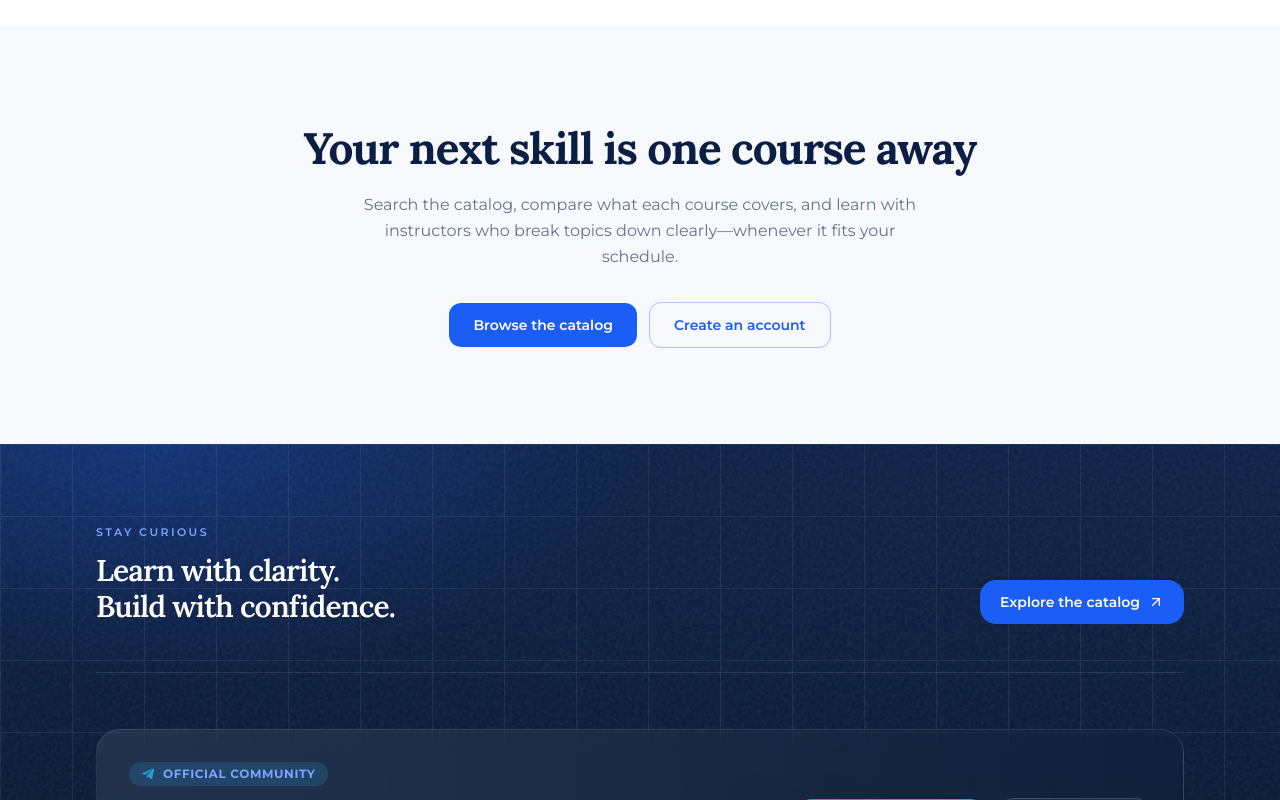
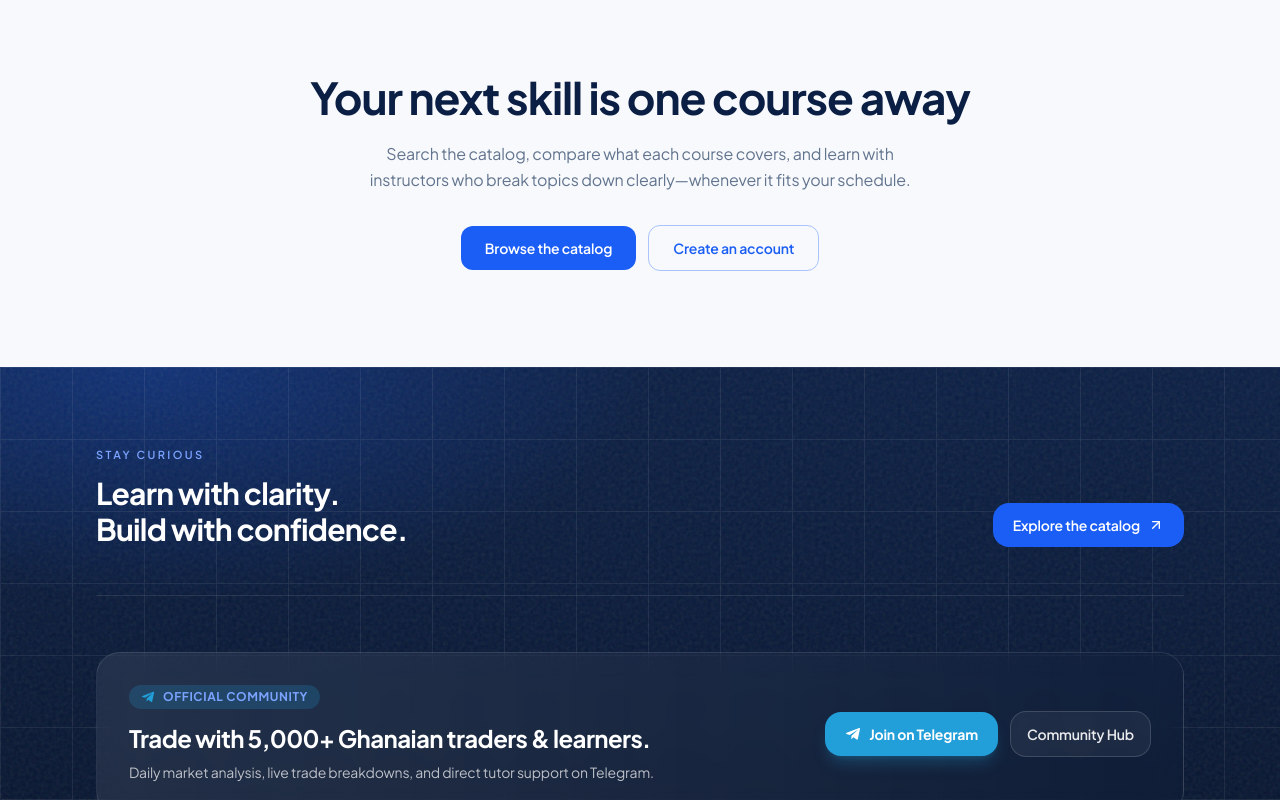
Before and after one commit to Asamoah4284/QuickX, a React (Vite) app in the folder Frontend/my-app/: page / in a window 1280 px wide. Shown: the part 3720-4520 px from the top of the page. Built offline with nearby package versions, Linux system fonts and the light colour scheme; no server answers.

Commit message:
Typography Overhaul: modern Plus Jakarta Sans/Inter font hierarchy, bold headings, and clean descriptions

```diff
--- a/Frontend/my-app/index.html
+++ b/Frontend/my-app/index.html
@@ -44,7 +44,7 @@
     <link rel="stylesheet" href="https://cdnjs.cloudflare.com/ajax/libs/font-awesome/6.0.0-beta3/css/all.min.css">
     <link rel="preconnect" href="https://fonts.googleapis.com">
     <link rel="preconnect" href="https://fonts.gstatic.com" crossorigin>
-    <link href="https://fonts.googleapis.com/css2?family=Lora:ital,wght@0,400..700;1,400..700&family=Montserrat:ital,wght@0,100..900;1,100..900&display=swap" rel="stylesheet">
+    <link href="https://fonts.googleapis.com/css2?family=Plus+Jakarta+Sans:wght@300;400;500;600;700;800&family=Inter:wght@300;400;500;600;700;800&family=Lora:ital,wght@0,400..700;1,400..700&display=swap" rel="stylesheet">
 
     <!-- Canonical URL -->
     <link rel="canonical" href="https://quick-x.com/" />
--- a/Frontend/my-app/src/index.css
+++ b/Frontend/my-app/src/index.css
@@ -1,12 +1,14 @@
 @import "tailwindcss";
 
 @theme {
-  --font-sans: "Montserrat", ui-sans-serif, system-ui, sans-serif;
+  --font-sans: "Plus Jakarta Sans", "Inter", -apple-system, BlinkMacSystemFont, "Segoe UI", Roboto, sans-serif;
+  --font-heading: "Plus Jakarta Sans", -apple-system, BlinkMacSystemFont, "Segoe UI", Roboto, sans-serif;
   --font-serif: "Lora", ui-serif, Georgia, serif;
 }
 
 :root {
   font-family: var(--font-sans);
+  letter-spacing: -0.011em;
 }
 
 body {
@@ -15,6 +17,8 @@ body {
   padding: 0;
   overflow-x: hidden;
   width: 100%;
+  -webkit-font-smoothing: antialiased;
+  -moz-osx-font-smoothing: grayscale;
 }
 
 h1,
@@ -23,7 +27,9 @@ h3,
 h4,
 h5,
 h6 {
-  font-family: var(--font-serif);
+  font-family: var(--font-heading);
+  letter-spacing: -0.025em;
+  font-weight: 700;
 }
 
 * {
```
